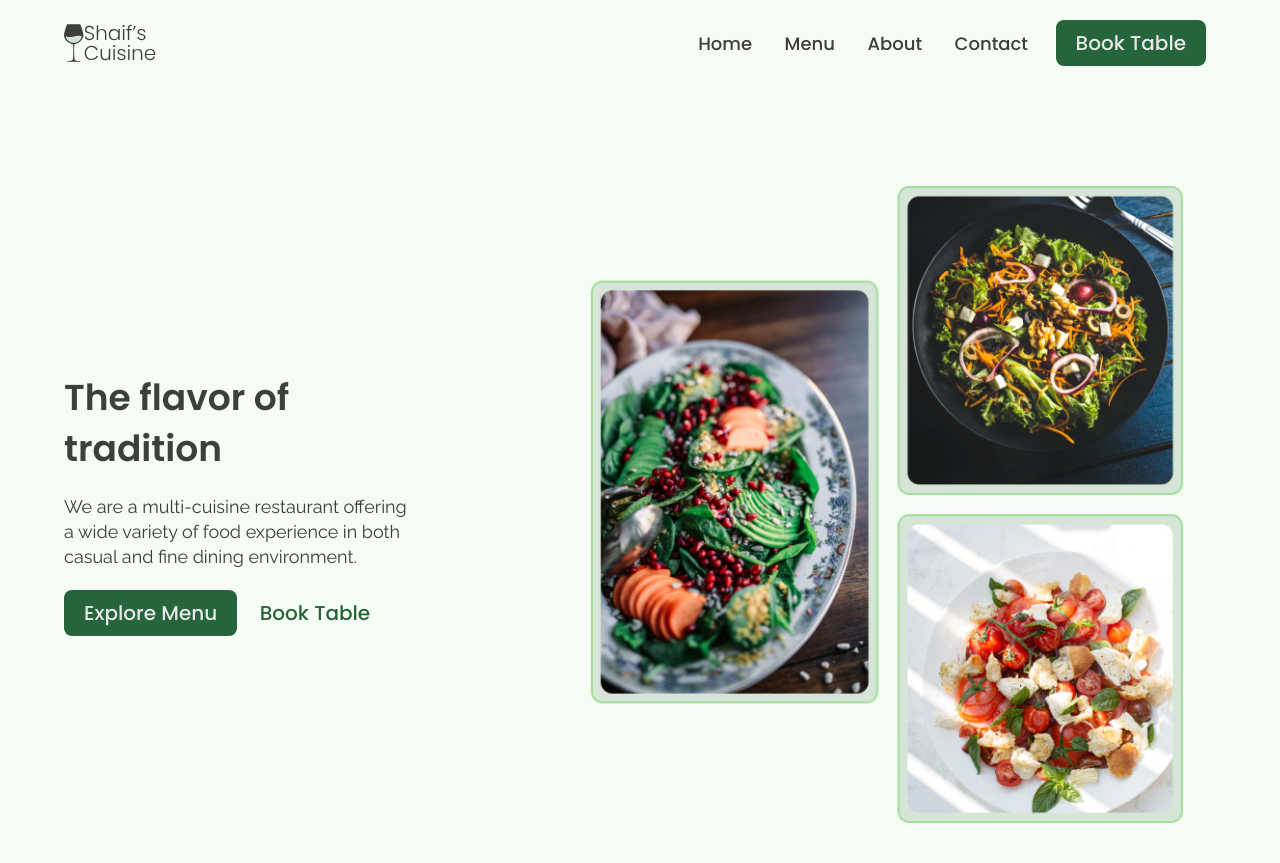
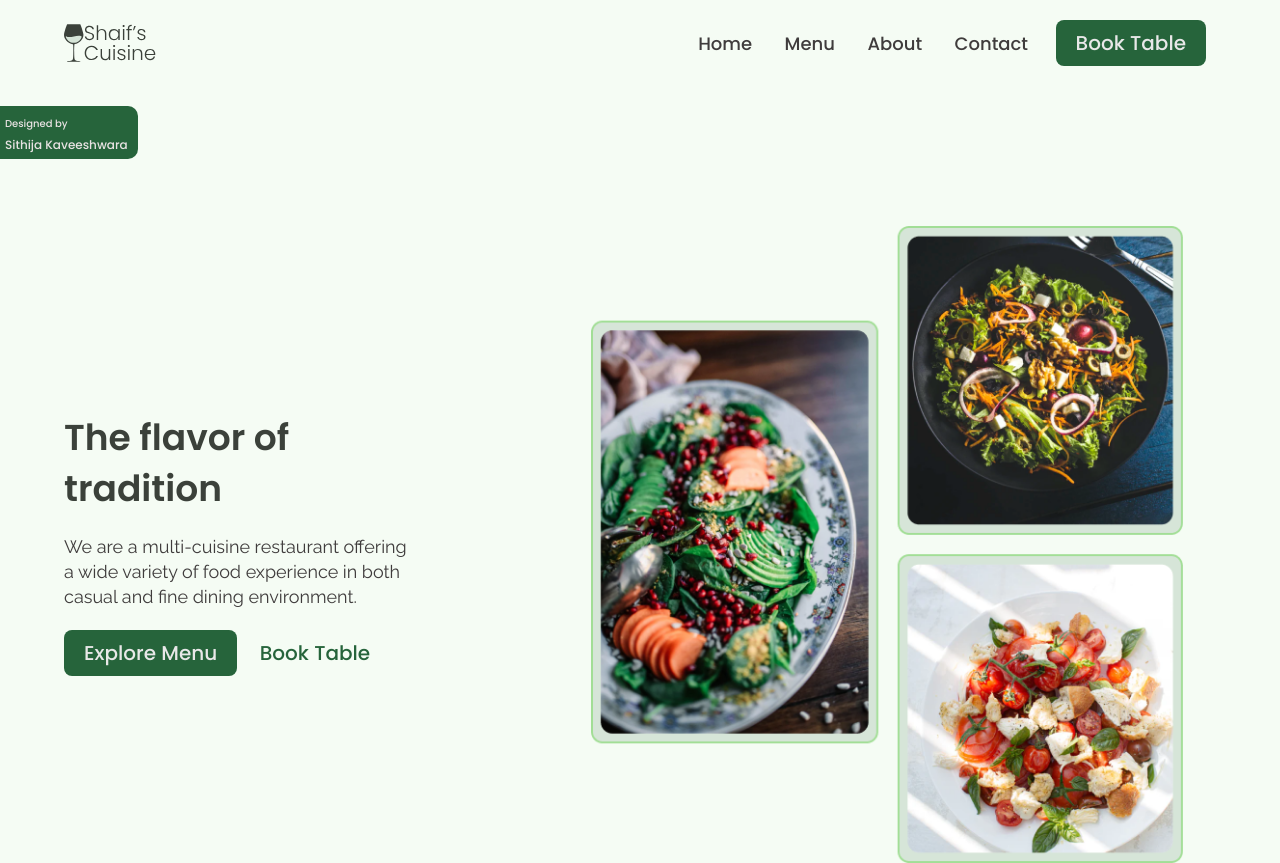
Before and after one commit to sithkavee/shaif-s-cuisine-rec, a plain HTML site: page index.html in a window 1280 px wide. Shown: the top 863 px of the page. Drawn offline with nearby package versions, Linux system fonts and the light colour scheme.

Commit message:
first commit

```diff
--- a/home.css
+++ b/home.css
@@ -5,6 +5,7 @@
 	justify-content: center;
 	flex-direction: column-reverse;
 	gap: 5rem;
+	margin-top: 4rem;
 }
 .hero__left__wrapper {
 	max-width: 350px;
@@ -32,6 +33,34 @@
 .button__wrapper {
 	text-align: center;
 }
+
+.myname{
+	margin-top: 2rem;
+	margin-bottom: 2rem;
+	background-color: var(--green-1);
+	width: max-content;
+	padding: 5px 10px 5px 5px;
+	position: fixed;
+	color: rgb(233, 227, 227);
+	border-radius:0 1rem 1rem 0;
+	line-height: 1.8rem;
+}
+.myname small{
+	font-size: 10px;
+	margin-top: 5rem;
+	margin-bottom: 0;
+
+}
+
+.myname span{
+	font-size: 12px;
+	margin-top: 5rem;
+	margin-bottom: 0;
+
+
+}
+
+
 
 @media only screen and (min-width: 768px) {
 	.hero__wrapper {
--- a/index.html
+++ b/index.html
@@ -59,6 +59,10 @@
   </div>
   <!-- End Nav Section -->
   <!-- Hero Section -->
+
+  <div class="myname btn primary-btn">
+    <small>Designed by</small><br><span>Sithija Kaveeshwara</span>
+  </div>
   <section id="hero">
     <div class="container">
       <div class="hero__wrapper">
@@ -476,7 +480,7 @@
             <img src="./images/logo.svg" alt="shaif's cuisine">
           </div>
           <p class="footer__desc">
-            Fresh and delicious traditional Bangladeshi food to delight the whole family.
+            Fresh and delicious traditional food to delight the whole family.
           </p>
           <div class="footer__socials">
             <h4 class="footer__socials__title">Follow us</h4>
@@ -564,10 +568,10 @@
               <a href="#">+880123</a>
             </li>
             <li>
-              <a href="#">webcifar@gmail.com</a>
+              <a href="#">sith@gmail.com</a>
             </li>
             <li>
-              <a href="#">GEC Circle, Chittagong, Bangladesh</a>
+              <a href="#">Sri Lanka</a>
             </li>
           </ol>
         </div>
```
Also changed, not shown: about.html (+3 -3 lines), booking.html (+3 -3 lines), contact.html (+3 -3 lines), menu.html (+3 -3 lines).
